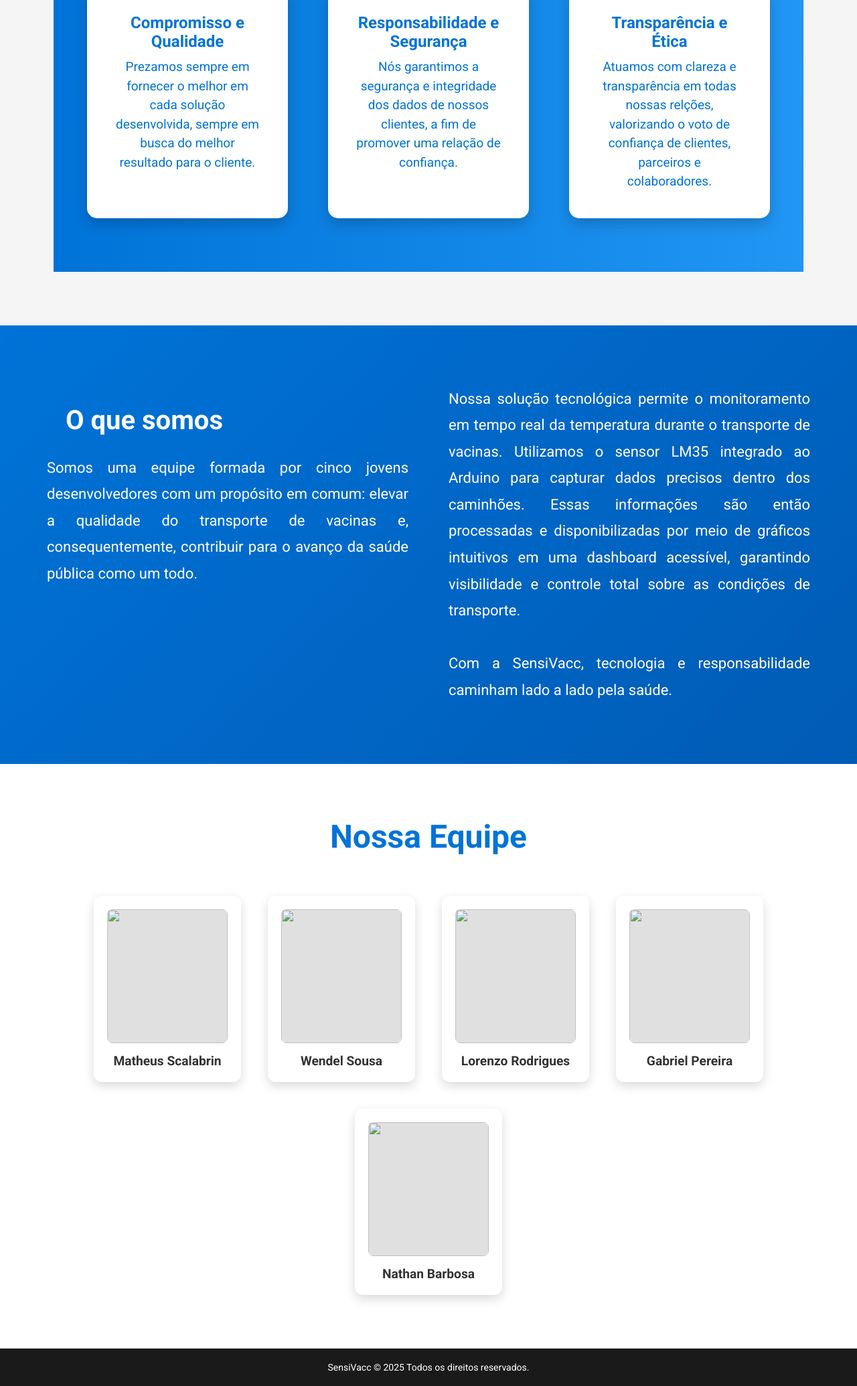
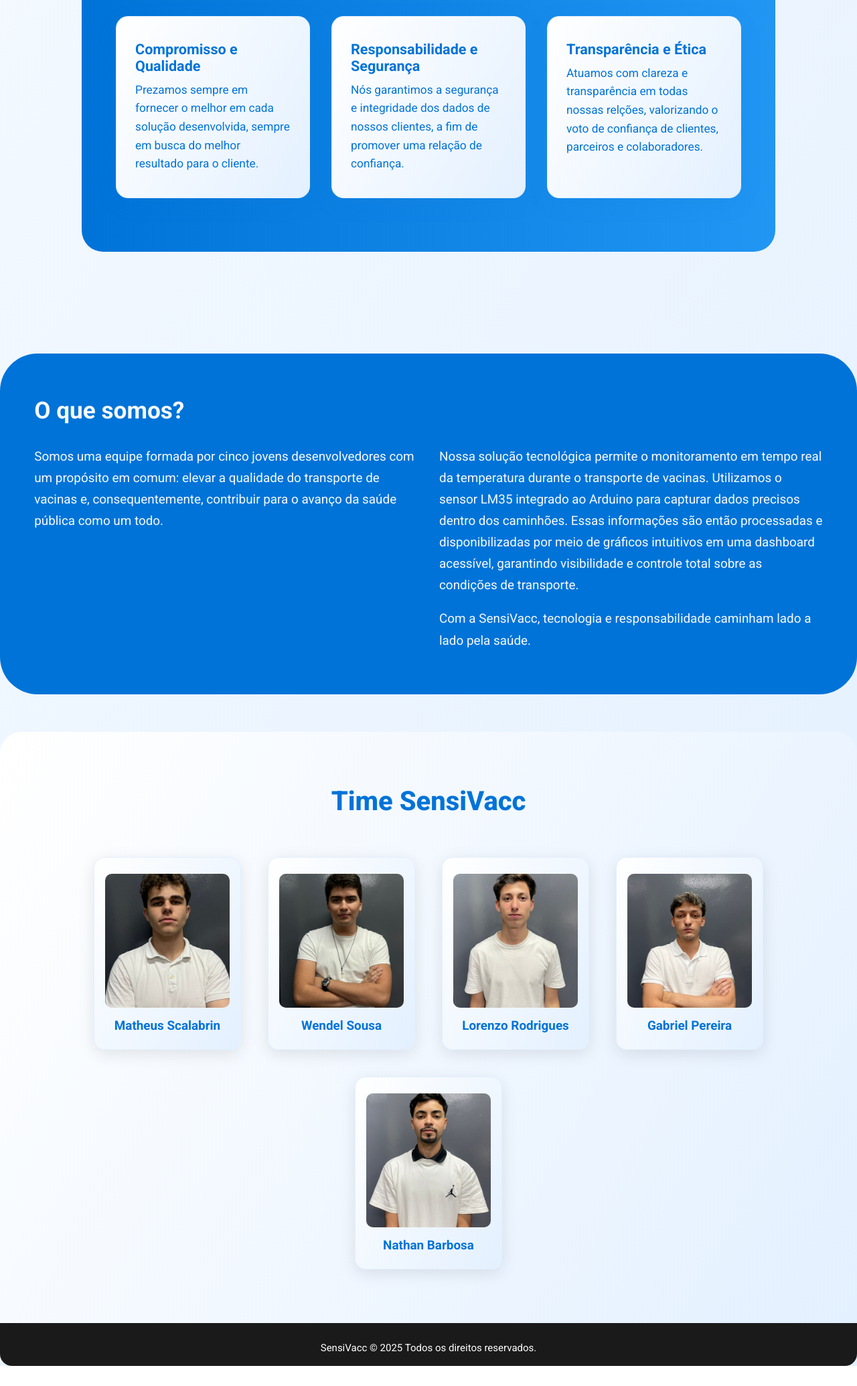
Before and after one commit to mcsscalabrin/Grupo09-PI, a website: page web-data-viz-sensivacc/public/index.html in a window 1280 px wide. Shown: the part 629-2699 px from the top of the page at 67% size. After the commit the page ends 2669 px from the top, so only its background shows below. Drawn offline with Linux system fonts and the light colour scheme.

Commit message:
update:  css atualizado

```diff
--- a/web-data-viz-sensivacc/public/css/styles.css
+++ b/web-data-viz-sensivacc/public/css/styles.css
@@ -3,7 +3,7 @@
   margin: 0;
   padding: 0;
   box-sizing: border-box;
-  font-family: "Roboto", sans-serif;
+  font-family: "Roboto", "Segoe UI", Arial, sans-serif;
 }
 
 html {
@@ -11,201 +11,223 @@
 }
 
 body {
-  background-color: #f5f5f5;
+  background: linear-gradient(120deg, #f5faff 0%, #e3f0ff 100%);
   color: #222;
   font-size: 1rem;
+  min-height: 100vh;
 }
 
-/* Navbar fixa */
+/* Navbar */
 .navbar {
-  background-color: #0073d8;
-  padding: 20px 40px;
+  background: linear-gradient(90deg, #0073d8, #2196f3);
+  padding: 18px 6vw;
   display: flex;
   justify-content: space-between;
   align-items: center;
   color: #fff;
-  box-shadow: 0 2px 10px rgba(0, 0, 0, 0.3);
   position: fixed;
   top: 0;
   left: 0;
   width: 100%;
   z-index: 1000;
+  box-shadow: 0 2px 16px rgba(0, 0, 0, 0.1);
 }
 
-.navbar .logo {
-  font-size: 24px;
+.logo {
+  font-size: 28px;
   font-weight: bold;
-  text-shadow: 1px 1px 3px rgba(0,0,0,0.3);
+  text-shadow: 1px 2px 8px rgba(0,0,0,0.1);
+  letter-spacing: 1px;
 }
 
-.navbar .logo span {
+.logo span {
   font-weight: normal;
+  color: #e3f0ff;
 }
 
 .navbar nav a {
-  margin-left: 20px;
+  margin-left: 28px;
   text-decoration: none;
   color: #fff;
   font-weight: 600;
-  font-size: 17px;
-  transition: color 0.3s ease;
+  font-size: 18px;
+  border-bottom: 2px solid transparent;
+  transition: 0.3s;
 }
 
-.navbar nav a:hover {
-  color: #333;
+.navbar nav a:hover,
+.navbar nav a:focus {
+  color: #ffe082;
+  border-bottom-color: #ffe082;
+  outline: none;
 }
 
 /* Container principal */
 .container-home {
-  padding: 130px 80px 80px;
+  padding: 140px 6vw 40px;
+  display: flex;
+  flex-direction: column;
+  align-items: flex-start;
 }
 
-/* Mensagem de boas-vindas */
+/* Mensagens */
 .mensagens-home {
   display: flex;
   flex-direction: column;
-  gap: 20px;
+  gap: 24px;
   margin-bottom: 60px;
+  animation: fadeIn 1s;
 }
 
 .mensagem-home h1 {
-  font-size: 56px;
+  font-size: 3.2rem;
   color: #0073d8;
-  margin-bottom: 20px;
+  font-weight: 800;
+  letter-spacing: 1px;
+  text-shadow: 0 2px 8px rgba(33,150,243,0.08);
 }
 
 .mensagem-home p {
-  font-size: 22px;
-  margin-bottom: 15px;
+  font-size: 1.35rem;
+  line-height: 1.6;
+  color: #333;
 }
 
-/* Seção Valores */
+/* Valores */
 .valores {
-  padding: 80px 40px;
-  text-align: center;
+  padding: 80px 4vw;
   background: linear-gradient(to right, #0073d8, #2196f3);
-  color: white;
+  color: #fff;
+  border-radius: 32px;
+  max-width: 1300px;
+  margin: 56px auto;
+  display: flex;
+  flex-direction: column;
+  align-items: center;
 }
 
 .valores h1 {
-  font-size: 37px;
+  font-size: 2.3rem;
+  font-weight: 700;
   margin-bottom: 40px;
 }
 
 .caixas {
   display: flex;
-  gap: 60px;
   flex-wrap: wrap;
+  gap: 32px;
   justify-content: center;
+  width: 100%;
+  max-width: 1200px;
 }
 
 .valores-caixa {
-  background-color: white;
+  background: linear-gradient(120deg, #fff, #e3f0ff);
   color: #0073d8;
-  padding: 40px;
-  border-radius: 15px;
-  width: 300px;
-  box-shadow: 0 8px 20px rgba(0, 0, 0, 0.2);
-  transition: transform 0.3s ease;
+  padding: 36px 28px;
+  border-radius: 18px;
+  width: 290px;
+  box-shadow: 0 8px 32px rgba(0, 115, 216, 0.1);
+  transition: 0.25s;
+  border: 1.5px solid #e3f0ff;
+  cursor: pointer;
 }
 
 .valores-caixa:hover {
-  transform: scale(1.05);
+  transform: scale(1.045) translateY(-6px);
+  box-shadow: 0 16px 40px rgba(33,150,243,0.18);
+  background: linear-gradient(120deg, #e3f0ff 60%, #fff);
 }
 
 .valores-caixa h3 {
-  font-size: 24px;
+  font-size: 1.35rem;
   margin-bottom: 10px;
+  font-weight: 700;
 }
 
 .valores-caixa p {
-  font-size: 19px;
-  line-height: 1.5;
+  font-size: 1.08rem;
+  line-height: 1.6;
 }
 
 /* Sobre a empresa */
-/* Layout em colunas para "Sobre a empresa" */
+.container-sobre-empresa {
+  padding: 64px 4vw;
+  background: #0073d8;
+  border-radius: 56px;
+  max-width: 1300px;
+  margin: 56px auto;
+}
+
+.container-sobre-empresa h1 {
+  color: #f5faff;
+  font-size: 2.2rem;
+  font-weight: 700;
+  margin-bottom: 32px;
+}
+
 .sobre-conteudo {
   display: flex;
-  justify-content: space-between;
   flex-wrap: wrap;
-  gap: 40px;
+  gap: 32px;
 }
 
 .sobre-coluna {
   flex: 1;
-  min-width: 300px;
-  color: #fff;
-  padding: 10px;
-}
-
-/* Visual refinado para a seção */
-.container-sobre-empresa {
-  padding: 80px 60px;
-  background: linear-gradient(135deg, #0073d8 0%, #005bb5 100%);
-}
-
-.container-sobre-empresa h1 {
-    color: #ffffff;
-    padding:20px;
-    font-size: 40px;
-    margin: 8px;
+  min-width: 320px;
+  max-width: 600px;
 }
 
 .sobre-coluna h2 {
-  font-size: 35px;
-  margin-bottom: 15px;
+  font-size: 1.5rem;
+  margin-bottom: 12px;
   color: #fff;
+  font-weight: 600;
 }
 
 .sobre-coluna p {
-  font-size: 22px;
-  line-height: 1.8;
-  text-align: justify;
+  font-size: 1.18rem;
+  line-height: 1.7;
+  color: #f5faff;
 }
 
-/* Sombra suave para seções */
-section {
-  transition: all 0.3s ease-in-out;
-}
-
-section:hover {
-  box-shadow: 0 10px 20px rgba(0,0,0,0.15);
-}
-
-
-/* Seção do time */
+/* Equipe */
 .equipe {
-  padding: 80px 40px;
-  background-color: #fff;
+  padding: 80px 4vw;
+  background: linear-gradient(120deg, #fff, #e3f0ff);
   text-align: center;
+  border-radius: 32px 32px 0 0;
 }
 
 .equipe h2 {
-  font-size: 3rem;
+  font-size: 2.5rem;
   color: #0073d8;
+  font-weight: 800;
   margin-bottom: 60px;
 }
 
 .caixas-time {
   display: flex;
   flex-wrap: wrap;
+  gap: 40px;
   justify-content: center;
-  gap: 40px;
 }
 
 .caixa-integrante {
-  background-color: #ffffff;
-  border-radius: 12px;
-  box-shadow: 0 6px 16px rgba(0, 0, 0, 0.15);
+  background: linear-gradient(120deg, #fff, #e3f0ff);
+  border-radius: 16px;
+  box-shadow: 0 6px 24px rgba(0, 0, 0, 0.1);
   width: 220px;
-  padding: 20px;
-  text-align: center;
-  transition: transform 0.3s ease;
+  padding: 24px 16px;
+  transition: 0.25s;
+  border: 1.5px solid #e3f0ff;
+  cursor: pointer;
 }
 
 .caixa-integrante:hover {
-  transform: translateY(-10px);
+  transform: translateY(-12px) scale(1.035);
+  box-shadow: 0 16px 40px rgba(33,150,243,0.15);
+  background: linear-gradient(120deg, #e3f0ff 60%, #fff);
 }
 
 .foto-integrante {
@@ -213,31 +235,38 @@
   height: 200px;
   margin-bottom: 15px;
   overflow: hidden;
-  border-radius: 8px;
-  background-color: #e0e0e0;
+  border-radius: 10px;
+  background: #e0e0e0;
 }
 
 .foto-integrante img {
   width: 100%;
   height: 100%;
   object-fit: cover;
+  transition: transform 0.3s;
+}
+
+.caixa-integrante:hover img {
+  transform: scale(1.07);
 }
 
 .caixa-integrante h3 {
-  font-size: 1.2rem;
-  color: #333;
+  font-size: 1.18rem;
+  color: #0073d8;
+  font-weight: 700;
 }
 
 /* Rodapé */
 .rodape {
   text-align: center;
-  padding: 20px;
-  background-color: #1a1a1a;
+  padding: 28px 10px 18px;
+  background: #1a1a1a;
   color: #fff;
-  font-size: 14px;
+  font-size: 15px;
+  border-radius: 0 0 18px 18px;
 }
 
-/* Animações */
+/* Animação */
 @keyframes fadeIn {
   from {
     opacity: 0;
@@ -248,3 +277,35 @@
     transform: translateY(0);
   }
 }
+
+/* Responsividade */
+@media (max-width: 900px) {
+  .container-home,
+  .container-sobre-empresa,
+  .valores,
+  .equipe {
+    padding: 110px 4vw 40px;
+  }
+
+  .caixas,
+  .caixas-time,
+  .sobre-conteudo {
+    flex-direction: column;
+    align-items: stretch;
+  }
+
+  .valores-caixa,
+  .caixa-integrante,
+  .sobre-coluna {
+    width: 100%;
+  }
+}
+
+@media (max-width: 600px) {
+  .container-home,
+  .container-sobre-empresa,
+  .valores,
+  .equipe {
+    padding: 100px 2vw 40px;
+  }
+}
--- a/web-data-viz-sensivacc/public/index.html
+++ b/web-data-viz-sensivacc/public/index.html
@@ -62,9 +62,9 @@
             </section>
         </main>
         <section class="container-sobre-empresa" id="sobre-nos">
+            <h1>O que somos?</h1>
             <div class="sobre-conteudo">
                 <div class="sobre-coluna">
-                    <h1>O que somos</h1>
                     <p>
                         Somos uma equipe formada por cinco jovens desenvolvedores com um propósito em comum: elevar a
                         qualidade do transporte de vacinas e, consequentemente, contribuir para o avanço da saúde
@@ -78,43 +78,44 @@
                         precisos dentro dos caminhões. Essas informações são então processadas e disponibilizadas por
                         meio de gráficos intuitivos em uma dashboard acessível, garantindo visibilidade e controle total
                         sobre as condições de transporte.
-                        <br><br>
+                    </p>
+                    <p style="margin-top: 18px;">
                         Com a SensiVacc, tecnologia e responsabilidade caminham lado a lado pela saúde.
                     </p>
                 </div>
             </div>
         </section>
         <section class="equipe">
-            <h2>Nossa Equipe</h2>
+            <h2>Time SensiVacc</h2>
             <div class="caixas-time">
                 <div class="caixa-integrante">
                     <div class="foto-integrante">
-                        <img src="" alt="">
+                        <img src="../public/imagens/scalabrin.jpeg" alt="Matheus Scalabrin">
                     </div>
                     <h3>Matheus Scalabrin</h3>
                     <p></p>
                 </div>
                 <div class="caixa-integrante">
                     <div class="foto-integrante">
-                        <img src="" alt="">
+                        <img src="../public/imagens/wendel.jpeg" alt="Wendel Sousa">
                     </div>
                     <h3>Wendel Sousa</h3>
                 </div>
                 <div class="caixa-integrante">
                     <div class="foto-integrante">
-                        <img src="" alt="">
+                        <img src="../public/imagens/lorenzo.jpeg" alt=" Lorenzo Rodrigues">
                     </div>
                     <h3>Lorenzo Rodrigues</h3>
                 </div>
                 <div class="caixa-integrante">
                     <div class="foto-integrante">
-                        <img src="" alt="">
+                        <img src="../public/imagens/gabriel.jpeg" alt="Gabriel Pereira">
                     </div>
                     <h3>Gabriel Pereira</h3>
                 </div>
                 <div class="caixa-integrante">
                     <div class="foto-integrante">
-                        <img src="" alt="">
+                        <img src="../public/imagens/nathan.jpeg" alt="Nathan Barbosa">
                     </div>
                     <h3>Nathan Barbosa</h3>
                 </div>
```
Also changed, not shown: web-data-viz-sensivacc/public/imagens/gabriel.jpeg (added), web-data-viz-sensivacc/public/imagens/lorenzo.jpeg (added), web-data-viz-sensivacc/public/imagens/nathan.jpeg (added), web-data-viz-sensivacc/public/imagens/scalabrin.jpeg (added), web-data-viz-sensivacc/public/imagens/wendel.jpeg (added).
